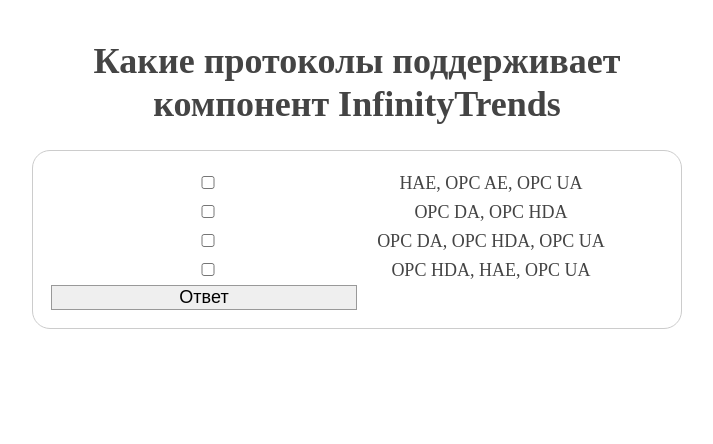
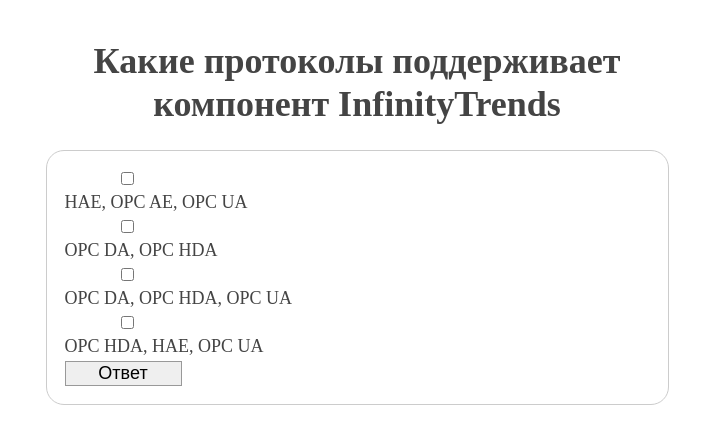
Before and after one commit to emashovvn2/TeachOpros, a Django app: page /riddles/1/ in a window 1280 px wide. Shown: the top 444 px of the page, without its empty margins (283-996 px from the left). Run offline with Django 3.2, Linux system fonts and the light colour scheme; data comes from the database, SQL or seed files in the repository; both versions use the stored data as it was after the commit.

Commit message:
Поправил main.css

```diff
--- a/riddles/static/main.css
+++ b/riddles/static/main.css
@@ -19,21 +19,22 @@ form {
     padding: 1em;
     border: 1px solid #CCC;
     border-radius: 1em;
+    width: 90%;
 }
 form div + div {
     margin-top: 1em;
 }
 label {
     display: inline-block;
-    text-align: center;
-    width: 40%;
+    text-align: left;
+    width: 80%;
 }
 input {
     font: 1em sans-serif;
     -moz-box-sizing: border-box;
     box-sizing: border-box;
     border: 1px solid #999;
-    width: 50%;
+    width: 20%;
 }
 input:focus {
     border-color: #000;
```
Also changed, not shown: db.sqlite3.
